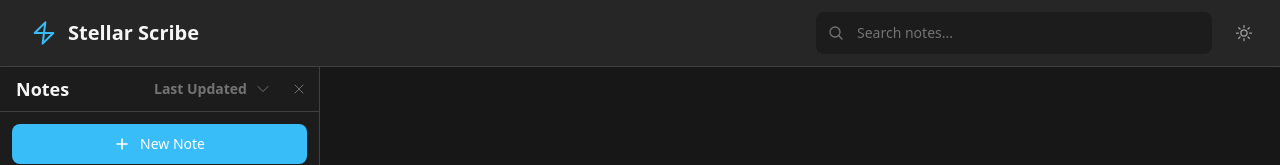
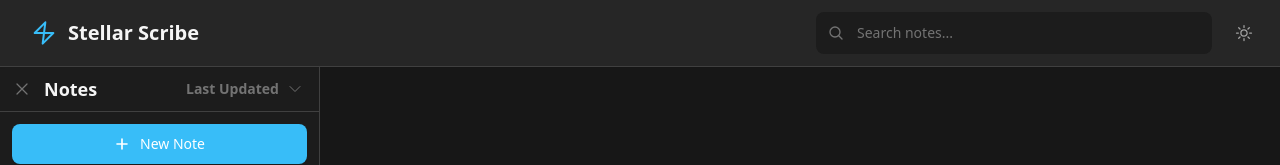
Before and after one commit to Abhishekabysm/steller-scribe, a React (Vite) app: page / in a window 1280 px wide. Shown: the top 165 px of the page. Built offline with nearby package versions, Linux system fonts and the light colour scheme.

Commit message:
fix: reorder elements in NoteList for improved layout and accessibility

```diff
--- a/components/NoteList.tsx
+++ b/components/NoteList.tsx
@@ -116,22 +116,24 @@ const NoteList: React.FC<NoteListProps> = ({ notes, activeNoteId, onSelectNote,
   return (
     <div className="h-full bg-bg-secondary dark:bg-dark-bg-secondary flex flex-col">
       <div className="p-2 border-b border-border-color dark:border-dark-border-color flex items-center justify-between">
-        <h2 className="text-lg font-bold text-text-primary dark:text-dark-text-primary ml-2">Notes</h2>
+        <div className="flex items-center space-x-2">
+          {onCloseSidebar && (
+            <button
+              onClick={onCloseSidebar}
+              className="hidden md:block p-1 rounded-full hover:bg-bg-primary dark:hover:bg-dark-bg-primary text-text-muted dark:text-dark-text-muted hover:text-text-primary dark:hover:text-dark-text-primary transition-colors"
+              title="Close sidebar"
+            >
+              <XIcon className="w-5 h-5" />
+            </button>
+          )}
+          <h2 className="text-lg font-bold text-text-primary dark:text-dark-text-primary">Notes</h2>
+        </div>
         <div className="flex items-center space-x-2">
           <Dropdown
               options={sortOptions}
               value={sortOption}
               onChange={(value) => onSortChange(value as SortOption)}
           />
-          {onCloseSidebar && (
-            <button
-              onClick={onCloseSidebar}
-              className="p-1 rounded-full hover:bg-bg-primary dark:hover:bg-dark-bg-primary text-text-muted dark:text-dark-text-muted hover:text-text-primary dark:hover:text-dark-text-primary transition-colors"
-              title="Close sidebar"
-            >
-              <XIcon className="w-4 h-4" />
-            </button>
-          )}
         </div>
       </div>
       <div className="p-3 border-b border-border-color dark:border-dark-border-color">
```
